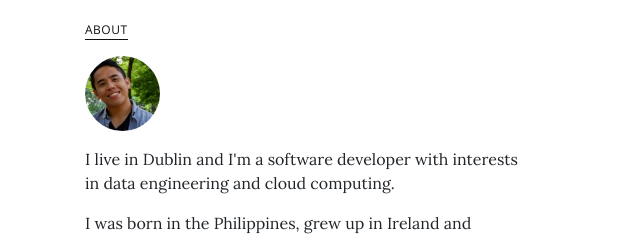
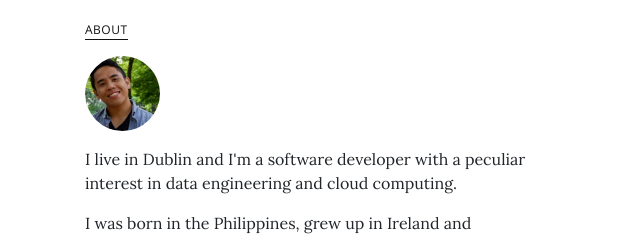
Before and after one commit to jkrclaro/jkrclaro.github.io, a React (Create React App) app: page / in a window 1280 px wide. Shown: the top 239 px of the page, without its empty margins (0-640 px from the left). Built offline with nearby package versions, Linux system fonts and the light colour scheme.

Commit message:
Update bio

```diff
--- a/src/components/Home.jsx
+++ b/src/components/Home.jsx
@@ -12,7 +12,7 @@ class Home extends React.Component {
             <div className='row'>
                 <div className='col-lg-5'>
                     <img className='mb-3' alt='me.png' src='/me.png' height='75' width='75' style={{ borderRadius: '50%'}}></img>
-                    <p>I live in Dublin and I'm a software developer with interests in data engineering and cloud computing.</p>
+                    <p>I live in Dublin and I'm a software developer with a peculiar interest in data engineering and cloud computing.</p>
                     <p>I was born in the Philippines, grew up in Ireland and previously studied applied computing at WIT.</p>
                     <p className='mb-3'>My links:</p>
                     <div id='links'>
```
